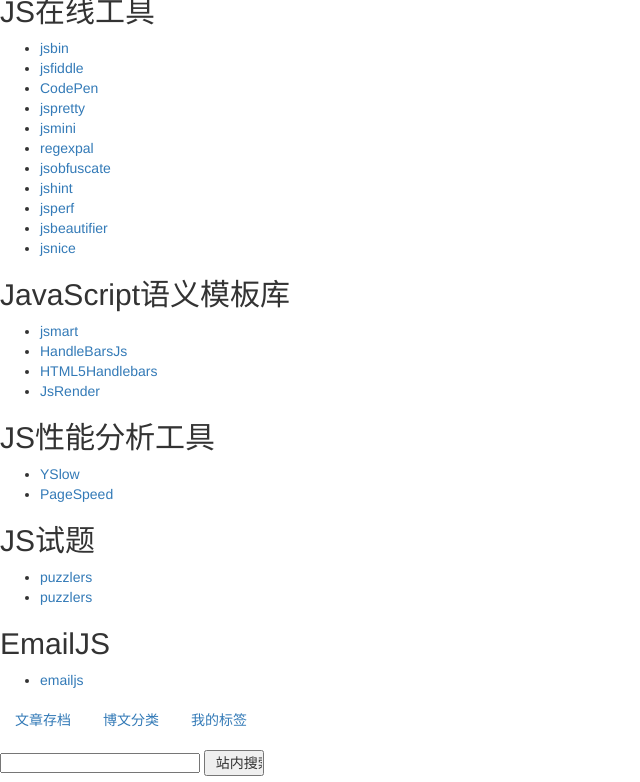
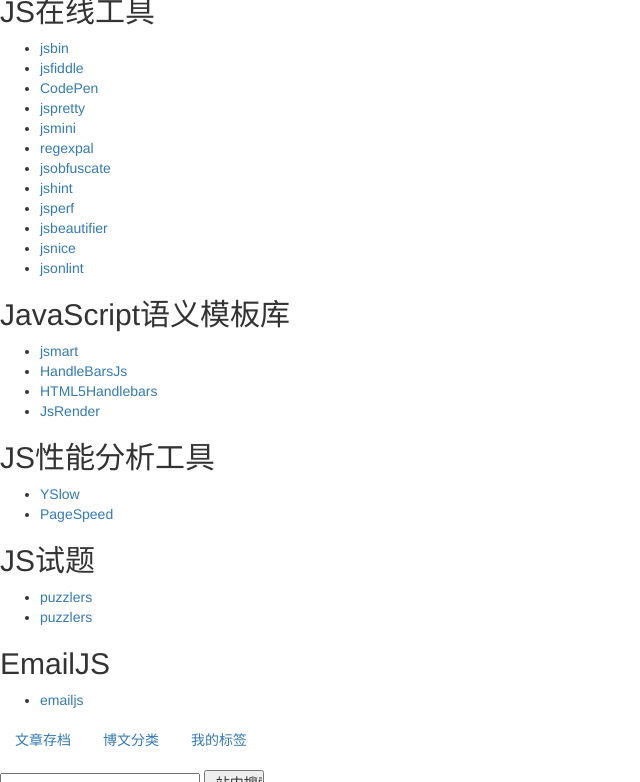
Before and after one commit to wkylin/wkylin.github.com, a Jekyll site: the page built from jslink.html, in a window 1280 px wide and 900 px high, scrolled down 4213 px, cut to the strip 0-782 px from the top of the window. Shown: the whole strip, without its empty margins (0-640 px from the left). Built offline with Jekyll 4.4.1, drawn with Linux system fonts in a browser that asks for light colours; nearby versions of some CDN libraries; library files that are not in the unit come from our copies; comment, search, counter and statistics services are not loaded.

Commit message:
jsonlint

```diff
--- a/jslink.html
+++ b/jslink.html
@@ -214,6 +214,7 @@
     <li class="ui-list-item"><a href="http://jsperf.com/" target="_blank" title="">jsperf</a></li>
     <li class="ui-list-item"><a href="http://jsbeautifier.org/" target="_blank" title="">jsbeautifier</a></li>
     <li class="ui-list-item"><a href="http://www.jsnice.org/" target="_blank" title="">jsnice</a></li>
+    <li class="ui-list-item"><a href="http://jsonlint.com/" target="_blank" title="">jsonlint</a></li>
 </ul>
 <div class="ui-title fn-clear">
     <h2>JavaScript语义模板库</h2>
```
